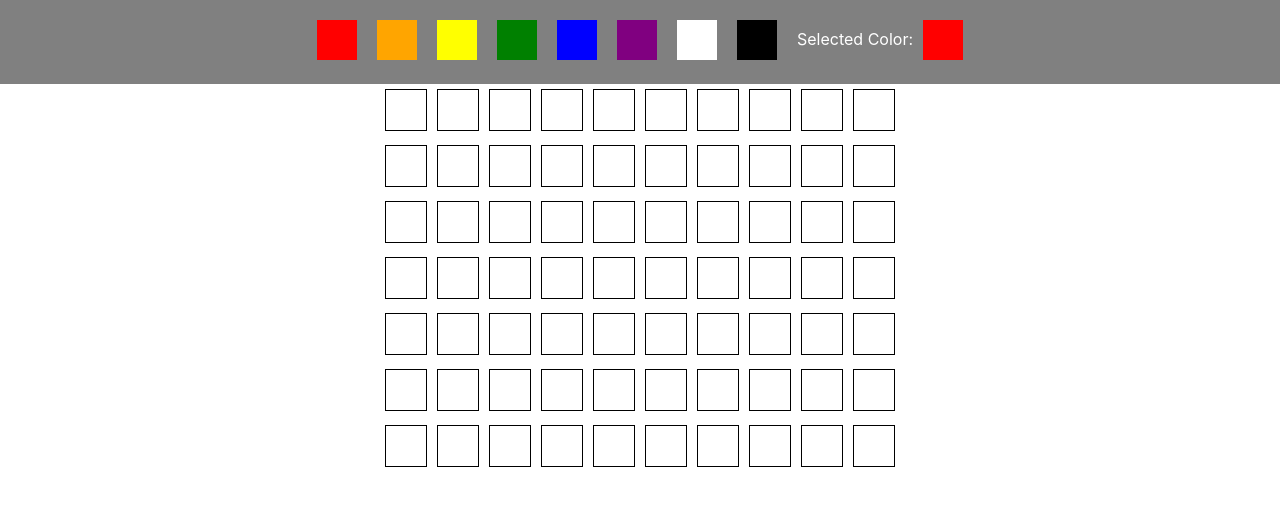
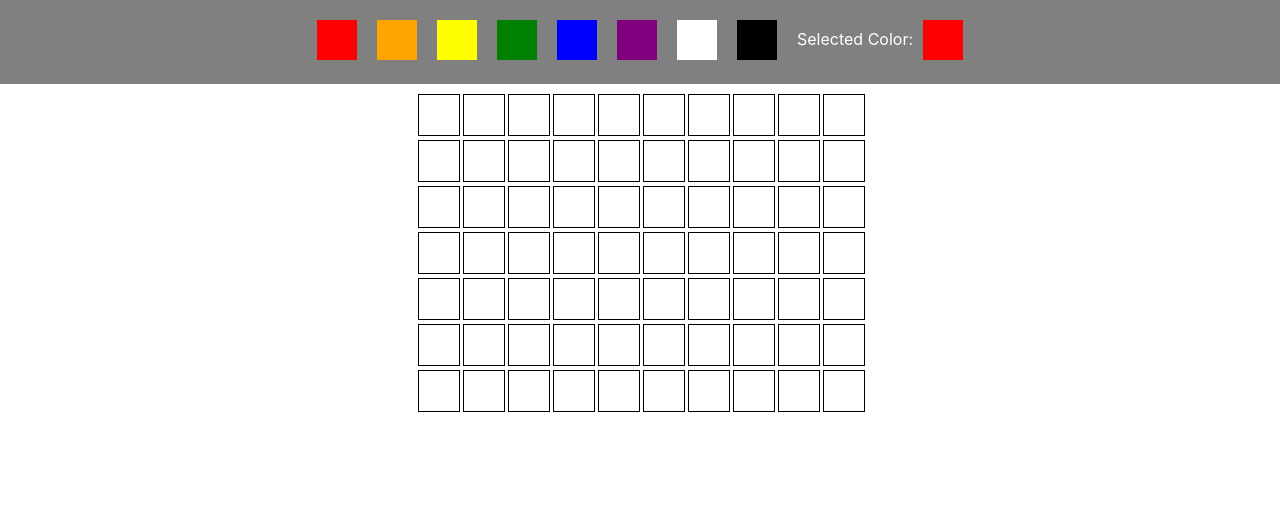
Before and after one commit to chalt0319/Colors, a React (Create React App) app: page / in a window 1280 px wide. Shown: the top 506 px of the page. Built offline with nearby package versions, Linux system fonts and the light colour scheme.

Commit message:
make grid margins even

```diff
--- a/src/App.css
+++ b/src/App.css
@@ -35,6 +35,7 @@
   padding: 10px;
   background-color: grey;
   color: white;
+  margin-bottom: 10px;
 }
 
 .square {
@@ -48,7 +49,7 @@
 .box {
   width: 40px;
   height: 40px;
-  margin: 5px;
+  margin-left: 3px;
   display: inline-block;
   border: solid 1px black;
 }
```
